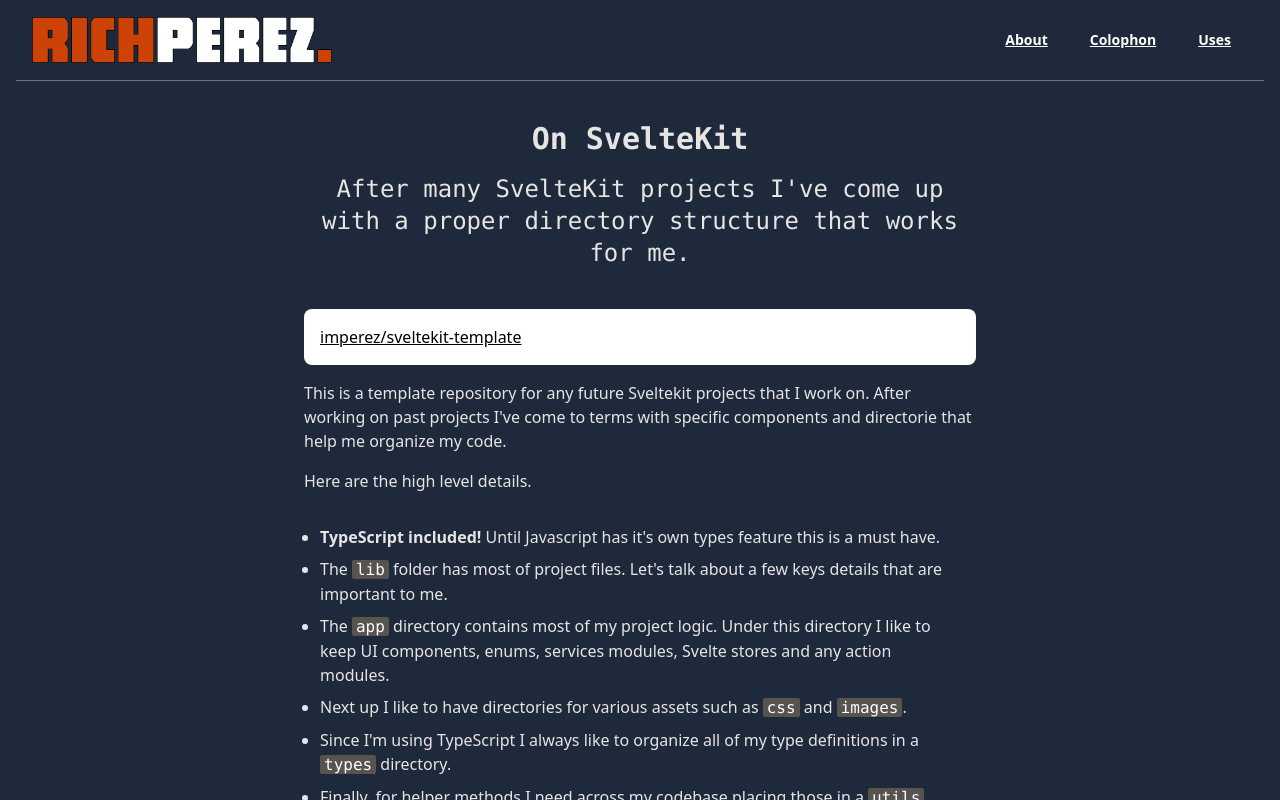
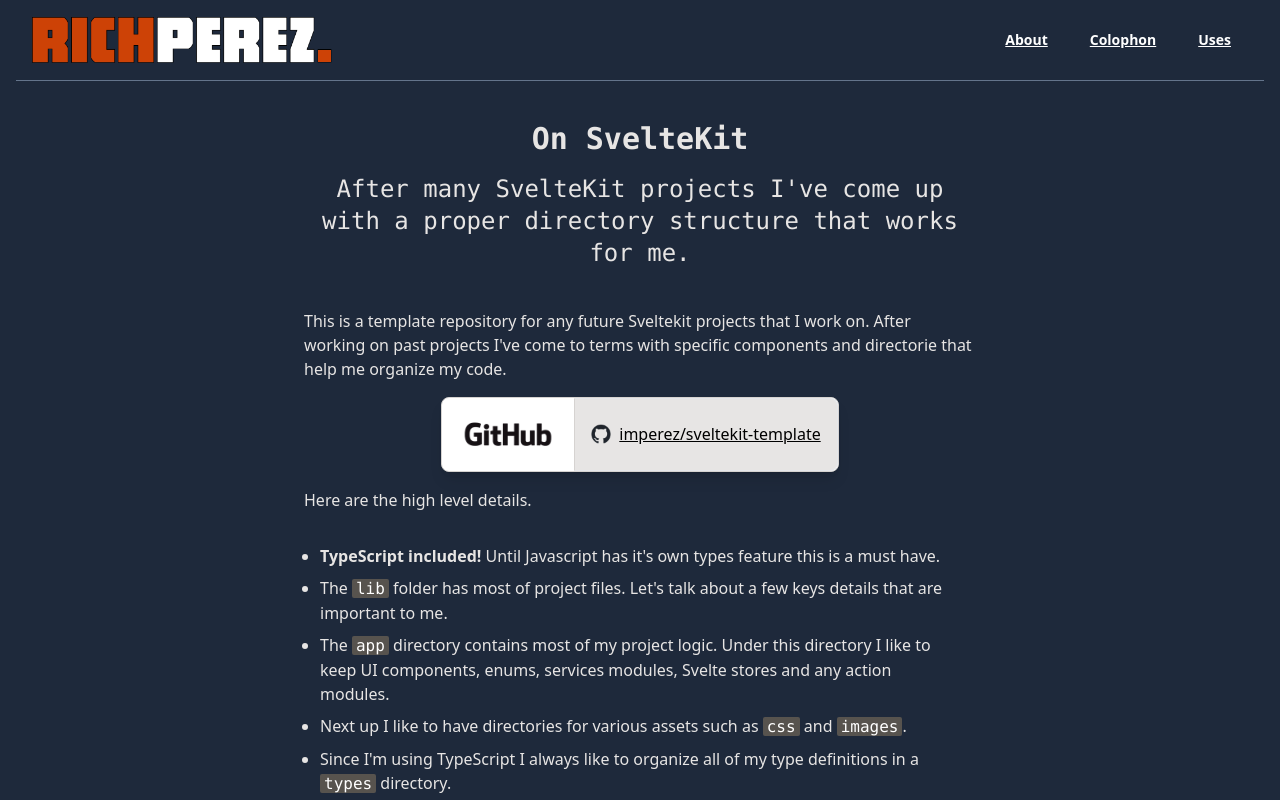
Before and after one commit to perez-rich/richperez.dev, a SvelteKit app: page /thoughts/on-sveltekit in a window 1280 px wide. Shown: the top 800 px of the page. Built offline with nearby package versions, Linux system fonts and the light colour scheme.

Commit message:
added GithubPreview component

```diff
--- /dev/null
+++ b/src/lib/app/components/ui/GithubPreview.svelte
@@ -0,0 +1,19 @@
+<script lang="ts">
+	import GithubLogo from "$lib/images/github-logo.png";
+	import GithubMark from "$lib/images/github-mark.png";
+
+	export let repo: string;
+
+	const url = `https://www.github.com/${repo}`;
+</script>
+<a
+	class="flex gap-4 p-4 bg-white text-black shadow-lg border-stone-300 border rounded-lg mx-auto items-stretch items-center"
+	href={url}
+	target="_blank"
+>
+	<img src={GithubLogo} alt="The Github Logo" height="41" width="100" />
+	<span class="flex items-center rounded-r-lg -my-4 -mr-4 p-4 gap-2 bg-stone-200 border-l-stone-300 border">
+		<img src={GithubMark} alt="The Github Mark" width="20" />
+		{repo}
+	</span>
+</a>
--- a/src/routes/thoughts/on-sveltekit/+page.svelte
+++ b/src/routes/thoughts/on-sveltekit/+page.svelte
@@ -1,5 +1,6 @@
 <script>
 	import PageHeading from "$lib/app/components/ui/PageHeading.svelte";
+	import GithubPreview from "$lib/app/components/ui/GithubPreview.svelte";
 </script>
 
 <svelte:head>
@@ -11,12 +12,10 @@
 	<p>After many SvelteKit projects I've come up with a proper directory structure that works for me.</p>
 </section>
 
-<section class="mx-auto max-w-2xl flex flex-col gap-4">
-	<a class="bg-white p-4 rounded-lg text-black" href="https://github.com/imperez/sveltekit-template" target="_blank">
-		<span>imperez/sveltekit-template</span>
-	</a>
+<section class="mx-auto max-w-2xl flex flex-col gap-4 items-start">
 	<p>This is a template repository for any future Sveltekit projects that I work on. After working on past projects I've come to terms with specific components and directorie that help me organize my code.</p>
 
+	<GithubPreview repo="imperez/sveltekit-template" />
 	<p>Here are the high level details.</p>
 	<ul class="list-disc p-4 flex flex-col gap-2">
 		<li><strong>TypeScript included!</strong> Until Javascript has it's own types feature this is a must have.</li>
```
Also changed, not shown: src/lib/images/github-logo.png, src/lib/images/github-mark.png.
